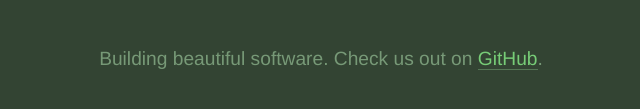
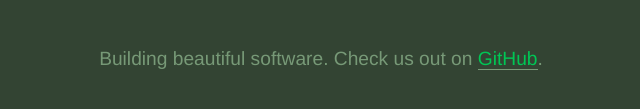
Before and after one commit to standard-code/site, a plain HTML site: page index.html in a window 1280 px wide. Shown: the part 347-456 px from the top of the page, 319-959 px from the left. Drawn offline with Linux system fonts and the light colour scheme.

Commit message:
Fix colors

```diff
--- a/index.html
+++ b/index.html
@@ -28,13 +28,13 @@
     color: #797;
   }
   a {
-    border-bottom: 1px solid #575;
-    color: #7c7;
+    border-bottom: 1px solid #797;
+    color: #00c655;
     text-decoration: none;
   }
   a:hover,
   a:focus {
-    border-color: #7c7;
+    border-color: #00c655;
     color: #cfc;
   }
 </style>
```
